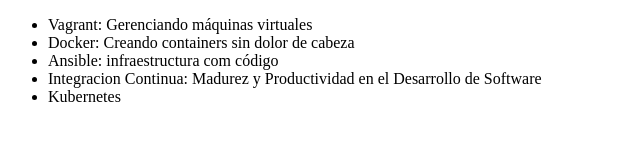
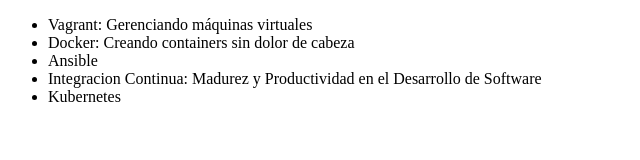
Before and after one commit to ChapiTec/alura-git, a plain HTML site: page index.html in a window 1280 px wide. Shown: the whole page, without its empty margins (0-640 px from the left). Drawn offline with Linux system fonts and the light colour scheme.

Commit message:
Revert "Cambiando el nombre del curso de Ansible"
This reverts commit 0e5d8ce13d7c4a6e2e89e7b9aa6f571281d1f478.

```diff
--- a/index.html
+++ b/index.html
@@ -8,7 +8,7 @@
      <ul>
          <li>Vagrant: Gerenciando máquinas virtuales</li>
          <li>Docker: Creando containers sin dolor de cabeza</li>
-         <li>Ansible: infraestructura com código</li>
+         <li>Ansible</li>
          <li>Integracion Continua: Madurez y Productividad en el Desarrollo de Software</li>
          <li>Kubernetes</li>
      </ul>
```
